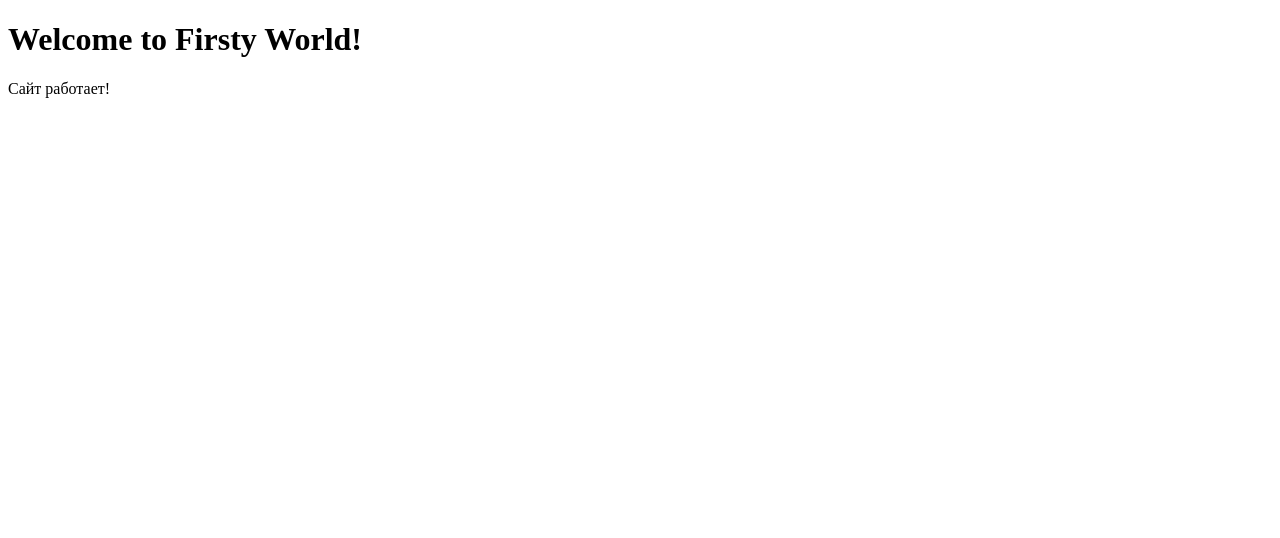
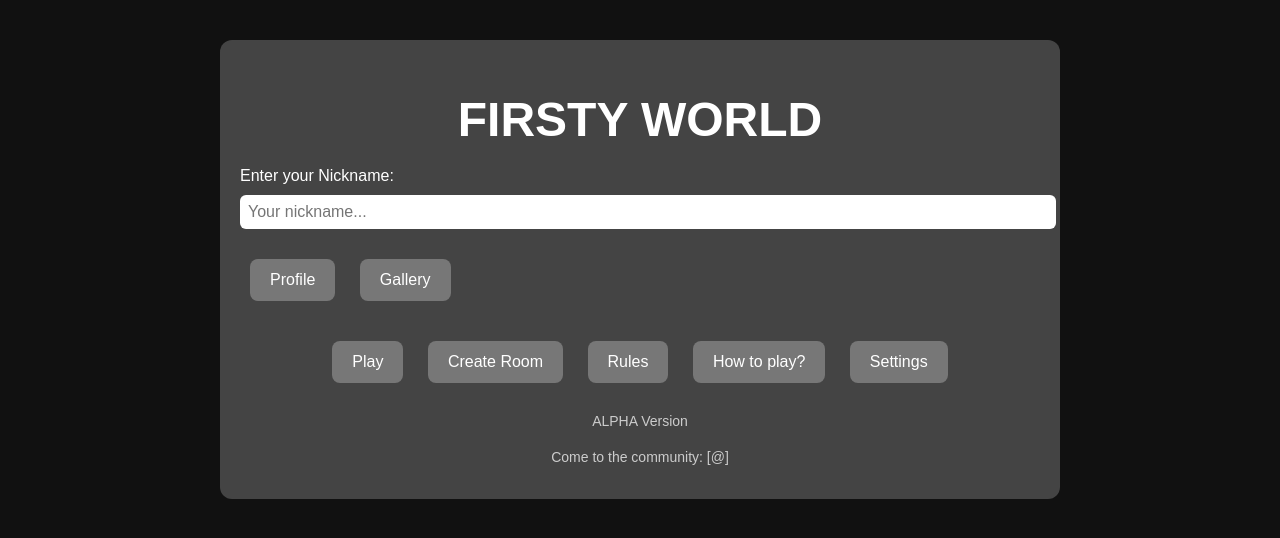
Before and after one commit to Firstos08/FirstyWorld, a website: page client/index.html in a window 1280 px wide. Drawn offline with Linux system fonts and the light colour scheme.

Commit message:
updatemenu

```diff
--- a/client/index.html
+++ b/client/index.html
@@ -1,10 +1,83 @@
 <!DOCTYPE html>
-<html>
-  <head>
-    <title>Firsty World</title>
-  </head>
-  <body>
-    <h1>Welcome to Firsty World!</h1>
-    <p>Сайт работает!</p>
-  </body>
+<html lang="en">
+<head>
+  <meta charset="UTF-8">
+  <title>Firsty World - Main Menu</title>
+  <style>
+    body {
+      margin: 0;
+      background-color: #111;
+      font-family: Arial, sans-serif;
+      color: white;
+    }
+
+    .center-box {
+      width: 800px;
+      margin: 40px auto;
+      padding: 20px;
+      background-color: #444;
+      border-radius: 12px;
+      text-align: center;
+    }
+
+    h1 {
+      font-size: 48px;
+      margin-bottom: 20px;
+    }
+
+    .profile {
+      text-align: left;
+      margin-bottom: 20px;
+    }
+
+    .button {
+      display: inline-block;
+      margin: 10px;
+      padding: 12px 20px;
+      background-color: #777;
+      color: white;
+      border: none;
+      border-radius: 8px;
+      cursor: pointer;
+      font-size: 16px;
+    }
+
+    .nickname-input {
+      width: 100%;
+      padding: 8px;
+      margin-top: 10px;
+      margin-bottom: 20px;
+      border: none;
+      border-radius: 6px;
+      font-size: 16px;
+    }
+
+    .small-text {
+      font-size: 14px;
+      margin-top: 20px;
+      color: #ccc;
+    }
+  </style>
+</head>
+<body>
+  <div class="center-box">
+    <h1>FIRSTY WORLD</h1>
+
+    <div class="profile">
+      <label for="nickname">Enter your Nickname:</label>
+      <input class="nickname-input" type="text" id="nickname" placeholder="Your nickname...">
+      <button class="button">Profile</button>
+      <button class="button">Gallery</button>
+    </div>
+
+    <button class="button">Play</button>
+    <button class="button">Create Room</button>
+    <button class="button">Rules</button>
+    <button class="button">How to play?</button>
+    <button class="button">Settings</button>
+
+    <p class="small-text">ALPHA Version</p>
+    <p class="small-text">Come to the community: [@]</p>
+  </div>
+</body>
 </html>
```
